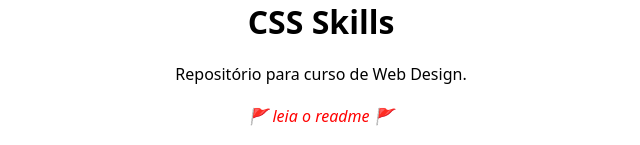
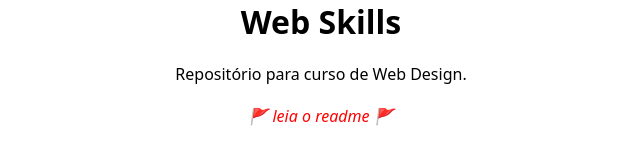
Before and after one commit to lucascorreaa/web-skills-html, a plain HTML site: page index.html in a window 1280 px wide. Shown: the top 145 px of the page, without its empty margins (319-959 px from the left). Drawn offline with Linux system fonts and the light colour scheme.

```diff
--- a/index.html
+++ b/index.html
@@ -34,7 +34,7 @@
     </style>
 </head>
 <body>
-    <h1>CSS Skills</h1>
+    <h1>Web Skills</h1>
     <p>Repositório para curso de Web Design.</p>
     <p>🚩 leia o readme 🚩</p>
     <img src="./src/assets/web-skills.png" alt="logo icon" class="logo-icon">
```
Also changed, not shown: src/assets/css-skills.png (deleted), src/assets/web-skills.png (added).
